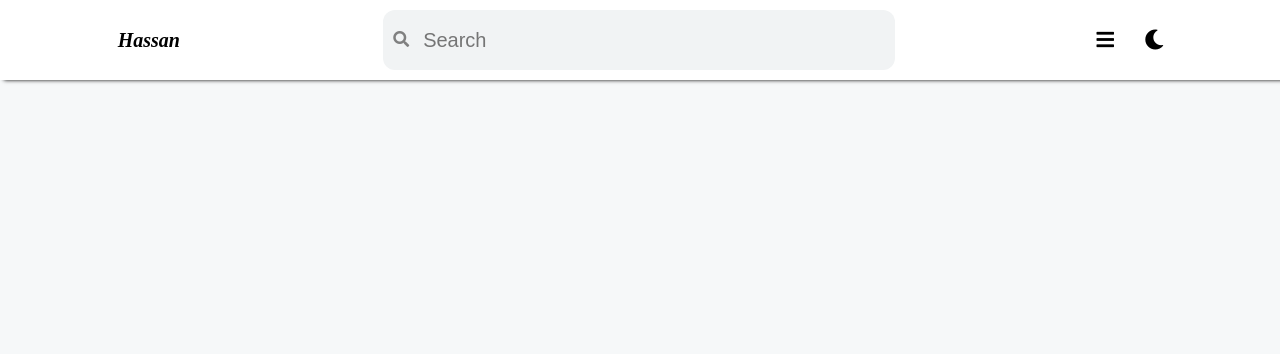
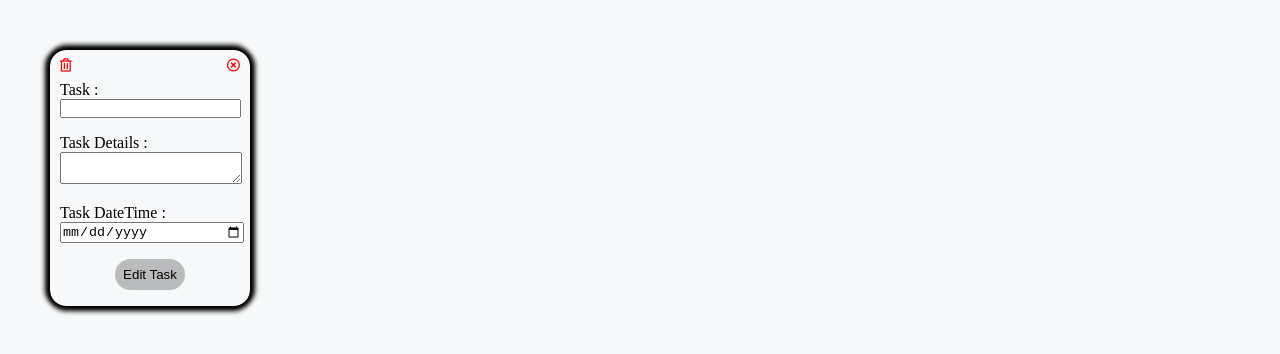
Before and after one commit to hassanelnajjar/Hassan-react-Todo, a React (Create React App) app: page / in a window 1280 px wide. Shown: the top 354 px of the page. Built offline with nearby package versions, Linux system fonts and the light colour scheme.

Commit message:
add edit task component with styles relates #6

```diff
--- a/src/App.js
+++ b/src/App.js
@@ -3,6 +3,7 @@ import data from './Utils/data';
 import './App.css';
 import Header from './Component/Header';
 
+import EditTask from './Component/EditTask';
 export default class App extends Component {
 	state = data;
 	handleSearch = () => {};
@@ -12,11 +13,12 @@ export default class App extends Component {
 	render() {
 		return (
 			<>
-				<Header
+				{/* <Header
 					handleSearch={this.handleSearch}
 					handleChangeTheme={this.handleChangeTheme}
 					handleChangeDisplay={this.handleChangeDisplay}
-				/>
+				/> */}
+				<EditTask></EditTask>
 			</>
 		);
 	}
--- /dev/null
+++ b/src/Component/EditTask/index.js
@@ -0,0 +1,59 @@
+import React from 'react';
+import './style.css';
+export default function EditTask(props) {
+	// const {
+	// 	taskElement: { text, date, details },
+	// 	handleEditTask,
+	// } = props;
+	return (
+		<div className='EditTask-div'>
+			<div className='EditTask-Buttons-div'>
+				<button className='EditTask-Delete-Button'>
+					<i className='far fa-trash-alt'></i>
+				</button>
+				<button className='EditTask-Close-Button'>
+					<i class='far fa-times-circle'></i>
+				</button>
+			</div>
+			<form className='EditTask-form'>
+				<label className='EditTask-Label' htmlFor='Task'>
+					Task :
+					<input
+						className='EditTask-TaskText'
+						type='text'
+						name='Task'
+						id='Task'
+						// value={text}
+					/>
+				</label>
+				<label className='EditTask-Label' htmlFor='TaskDetails'>
+					Task Details :
+					<textarea
+						className='EditTask-TaskDetails'
+						type='text'
+						name='TaskDetails'
+						id='TaskDetails'
+						// value={details}
+					></textarea>
+				</label>
+				<label className='EditTask-Label' htmlFor='TaskDate'>
+					Task DateTime :
+					<input
+						className='EditTask-TaskDate'
+						type='date'
+						name='TaskDate'
+						id='TaskDate'
+						// value={date}
+					/>
+				</label>
+				<button
+					className='EditTask-submit'
+					type='submit'
+					// onClick={handleEditTask}
+				>
+					Edit Task
+				</button>
+			</form>
+		</div>
+	);
+}
--- /dev/null
+++ b/src/Component/EditTask/style.css
@@ -0,0 +1,119 @@
+.EditTask-div {
+	margin: 50px;
+	border-radius: 1rem;
+	width: 200px;
+	display: flex;
+	flex-direction: column;
+	justify-content: center;
+	align-items: center;
+	box-shadow: 5px 0px 5px black, 0px 5px 5px black, 0px -5px 5px black,
+		-5px 0px 5px black;
+}
+
+.EditTask-form {
+	width: 200px;
+	display: flex;
+	flex-direction: column;
+	justify-content: center;
+	align-items: center;
+}
+
+.EditTask-Buttons-div {
+	padding: 0.5rem;
+	width: 90%;
+	display: flex;
+	justify-content: space-between;
+	align-items: center;
+}
+
+.EditTask-Delete-Button {
+	outline: none;
+	border: none;
+	background-color: transparent;
+	color: red;
+	cursor: pointer;
+	position: relative;
+}
+.EditTask-Close-Button {
+	outline: none;
+	border: none;
+	background-color: transparent;
+	color: red;
+	cursor: pointer;
+	position: relative;
+}
+
+.EditTask-Close-Button::before {
+	content: 'Close';
+	top: -350%;
+	left: -150%;
+	background-color: rgb(128, 128, 128, 0.8);
+	border-radius: 1rem;
+	color: white;
+	position: absolute;
+	visibility: hidden;
+	opacity: 0;
+	transition: visibility 0s, opacity 0.5s linear;
+	padding: 1rem;
+}
+
+.EditTask-Close-Button:hover::before {
+	visibility: visible;
+	opacity: 1;
+}
+
+.EditTask-Delete-Button::before {
+	white-space: nowrap;
+	content: 'Delete Task';
+	top: -350%;
+	left: -400%;
+	background-color: rgb(128, 128, 128, 0.8);
+	border-radius: 1rem;
+	color: white;
+	position: absolute;
+	visibility: hidden;
+	opacity: 0;
+	transition: visibility 0s, opacity 0.5s linear;
+	padding: 1rem;
+}
+
+.EditTask-Delete-Button:hover::before {
+	visibility: visible;
+	opacity: 1;
+}
+
+.EditTask-Label {
+	width: 90%;
+	font-style: bold;
+	padding-bottom: 1rem;
+}
+.EditTask-TaskDetails {
+	outline: none;
+	resize: vertical;
+	width: 100%;
+}
+
+.EditTask-submit {
+	outline: none;
+	background-color: rgb(128, 128, 128, 0.5);
+	border: none;
+	cursor: pointer;
+	margin-bottom: 1rem;
+	border-radius: 1rem;
+	padding: 0.5rem;
+	font-weight: 400;
+	transition: background-color 1s;
+}
+
+.EditTask-submit:hover {
+	background-color: rgb(128, 128, 128, 1);
+}
+
+.EditTask-TaskText {
+	outline: none;
+}
+
+.EditTask-TaskDate {
+	outline: none;
+	width: 100%;
+}
```
Also changed, not shown: src/Component/EditTask.js (deleted), 1 other file (tests, documents, lock files or other folders).
